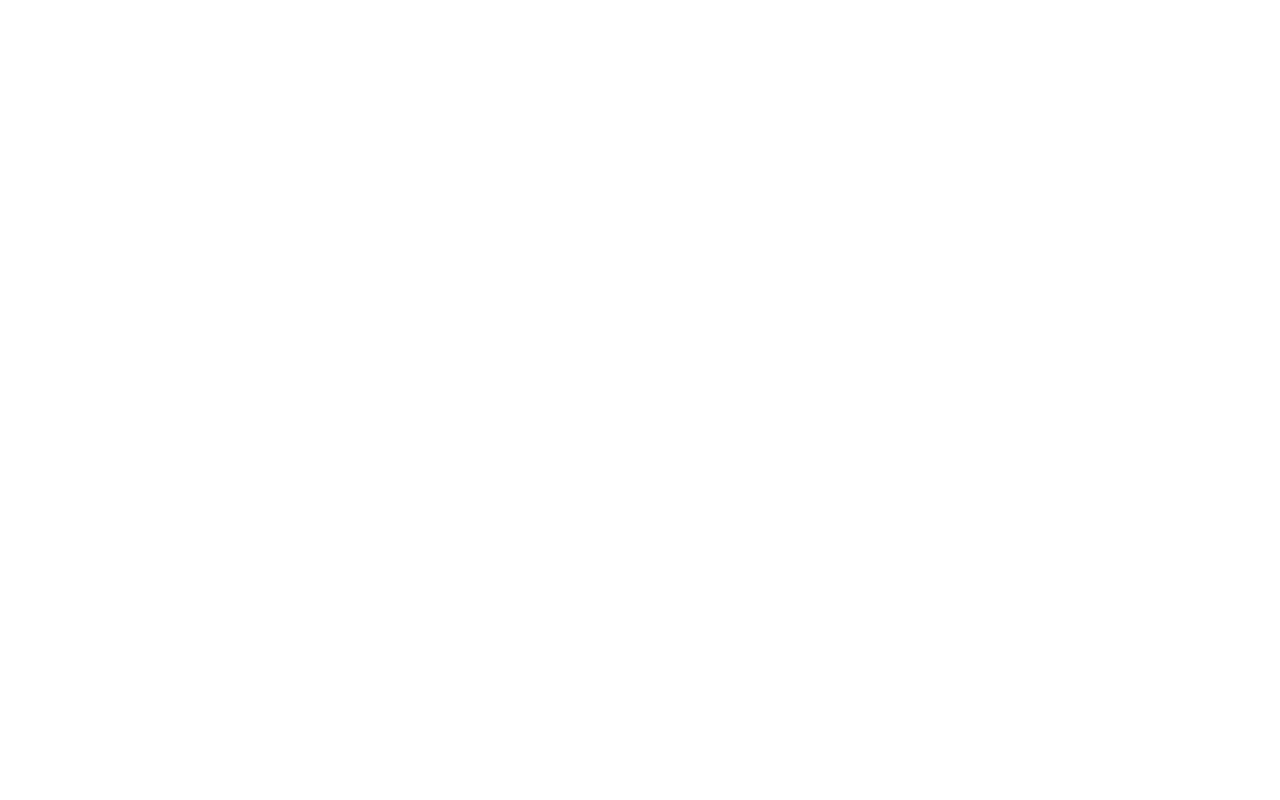
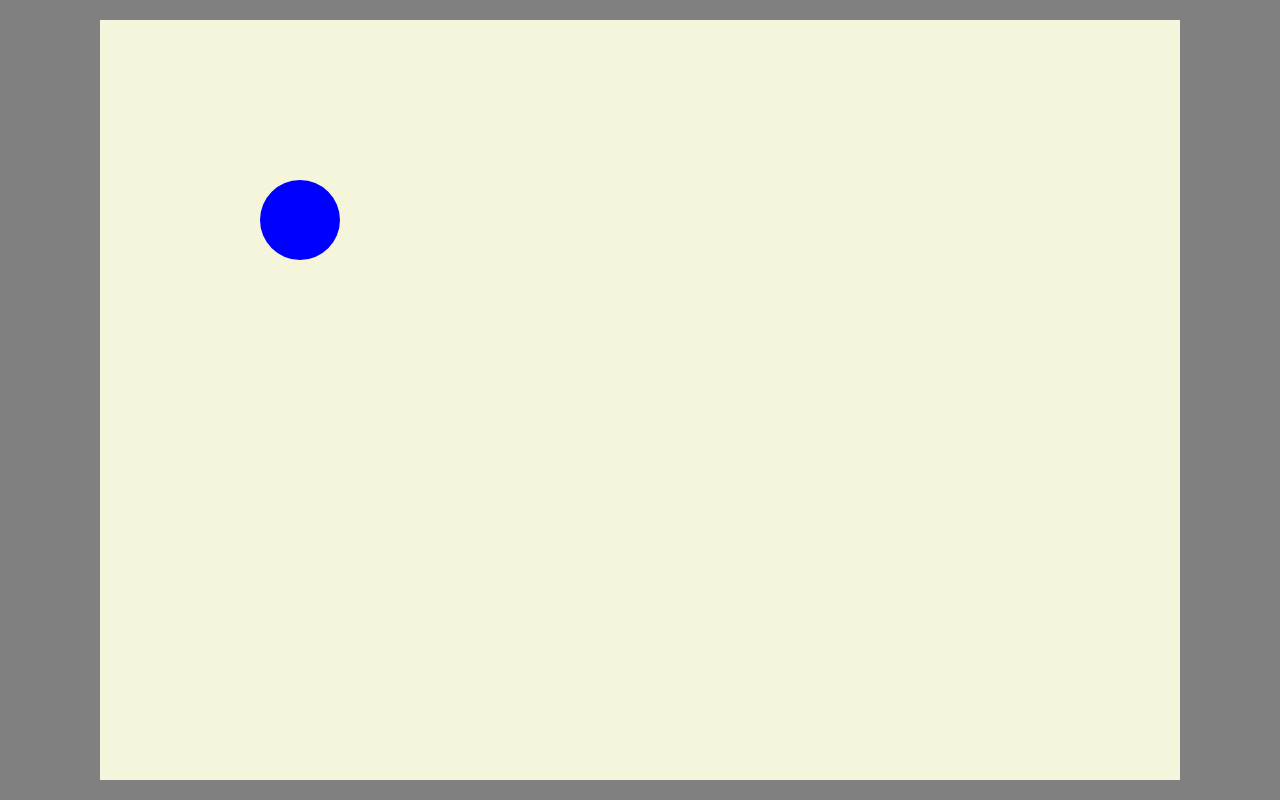
Before and after one commit to AlexRod858/Agario-Simplificado-JS, a plain HTML site: page index.html in a window 1280 px wide. Drawn offline with Linux system fonts and the light colour scheme.

Commit message:
Creo clase Circulo

```diff
--- /dev/null
+++ b/classes/ellipse.js
@@ -0,0 +1,15 @@
+const ctx = canvas.getContext('2d');
+export default class Circulo {
+    constructor() {
+        this.position = {
+            x: 200,
+            y: 200
+        }
+    }
+    dibujar() {
+        ctx.arc(this.position.x, this.position.y, 40, 0, 2 * Math.PI);
+        ctx.fillStyle = "blue";
+        ctx.fill();
+        }
+
+}
--- a/index.html
+++ b/index.html
@@ -1,11 +1,28 @@
 <!DOCTYPE html>
 <html lang="en">
+
 <head>
     <meta charset="UTF-8">
     <meta name="viewport" content="width=device-width, initial-scale=1.0">
     <title>JS Segundo Juego</title>
+    <style>
+        body {
+            background-color: grey;
+        }
+
+        canvas {
+            background-color: beige;
+            position: absolute;
+            top: 50%;
+            left: 50%;
+            transform: translate(-50%, -50%);
+        }
+    </style>
 </head>
+
 <body>
-    <canvas></canvas>
+    <canvas id="canvas"></canvas>
+    <script src="index.js" type="module"></script>
 </body>
+
 </html>
--- a/index.js
+++ b/index.js
@@ -1,4 +1,14 @@
-const canvas = document.getElementsByTagName("canvas");
+const canvas = document.getElementById('canvas');
 canvas.width = 1080;
 canvas.height = 760;
 const ctx = canvas.getContext('2d');
+import Circulo from "./classes/ellipse.js";
+// -----------------
+const circulo = new Circulo();
+
+function draw() {
+    requestAnimationFrame(draw);
+    ctx.clearRect(0, 0, canvas.width, canvas.height);
+    circulo.dibujar();
+}
+draw();
```
